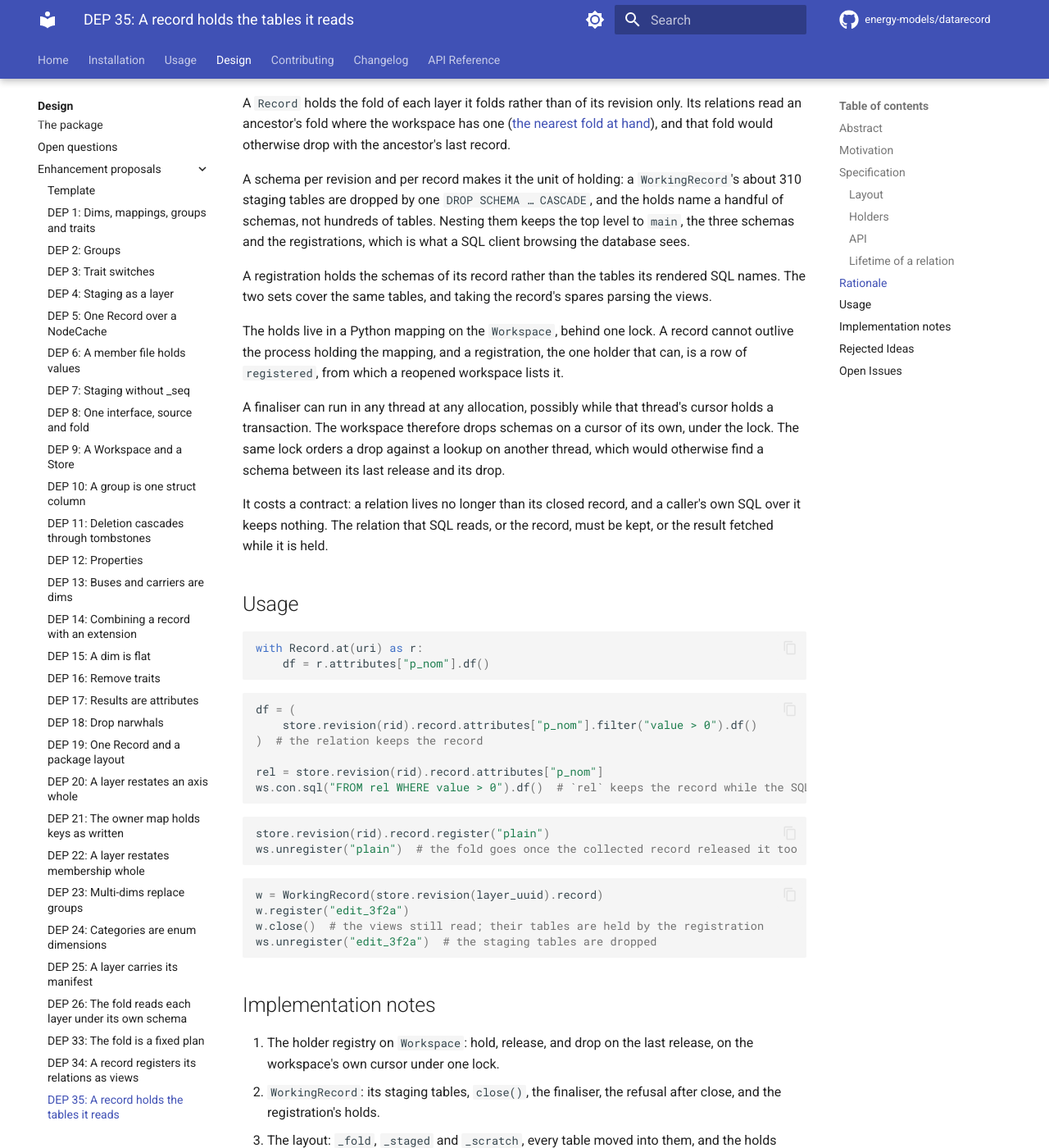
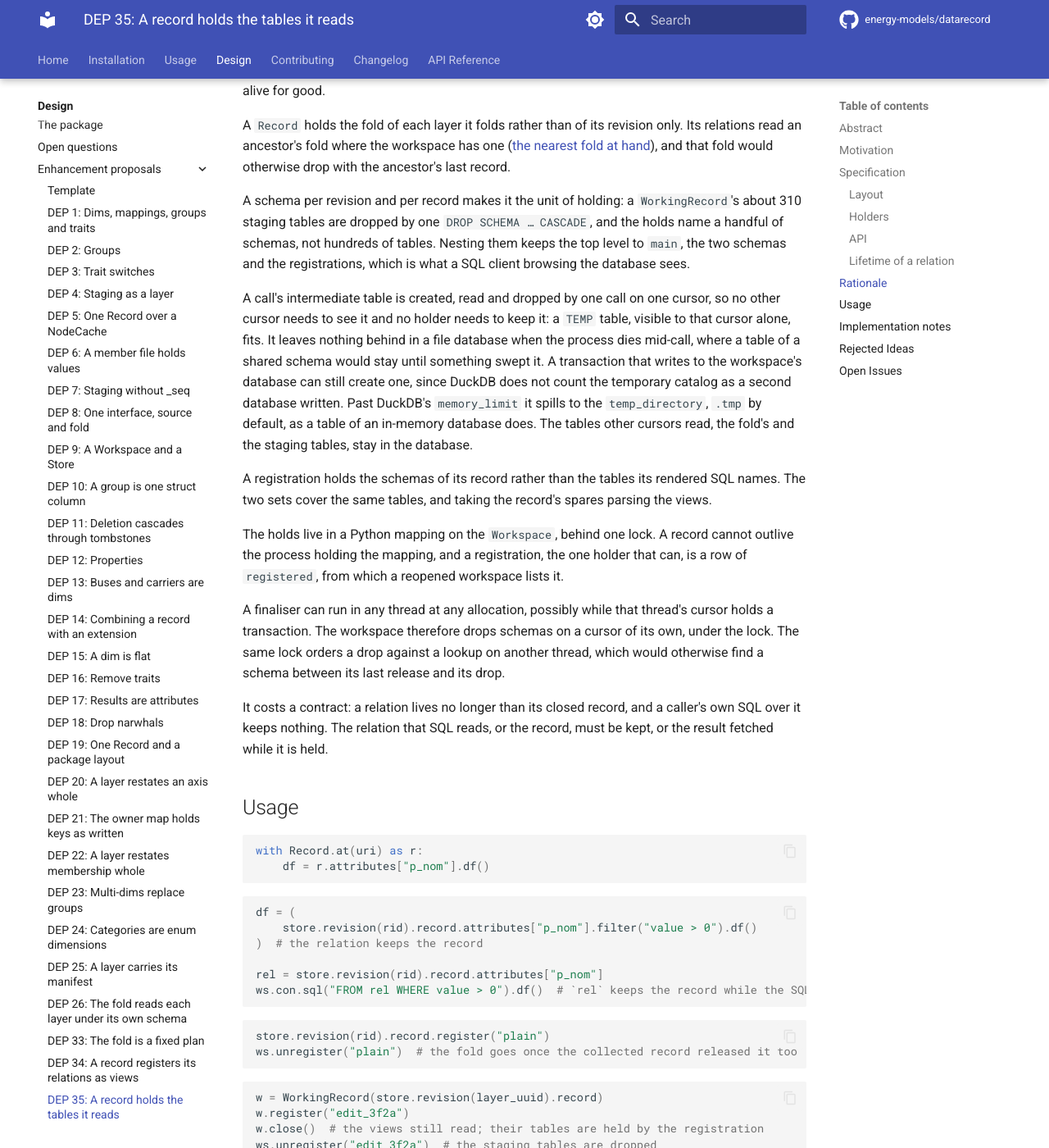
Before and after one commit to energy-models/datarecord, an MkDocs documentation site: the page built from docs/design/proposals/dep-0035-a-record-holds-the-tables-it-reads.md, in a window 1280 px wide and 1400 px high, scrolled down 3856 px. Shown: the whole window at 82% size. Built offline with MkDocs 1.6.1 and Material for MkDocs 9.7.7, drawn with Linux system fonts in a browser that asks for light colours; comment, search, counter and statistics services are not loaded; some of the changed text lies outside the part shown.

Commit message:
refactor: call-scoped tables are TEMP tables
A fold's checkpoints, an edit's snapshot and the PyPSA exporter's joins
are created, read and dropped on one cursor, so they become TEMP tables of
it. The _scratch schema goes, and register refuses _fold and _staged only.

```diff
--- a/docs/design/proposals/dep-0035-a-record-holds-the-tables-it-reads.md
+++ b/docs/design/proposals/dep-0035-a-record-holds-the-tables-it-reads.md
@@ -16,7 +16,7 @@ SPDX-License-Identifier: CC-BY-4.0
 
 ## Abstract
 
-The tables a workspace creates move out of `main` into three schemas: `_fold` for a revision's fold, `_staged` for a `WorkingRecord`'s staging tables, `_scratch` for a call's intermediates. A revision's fold and a record's staging tables each get a schema of their own inside, which is held by its holders: the records reading it and the registrations whose views read it. The workspace drops a schema when its last holder releases it. A record releases its holds on `close()`, or once it is collected unclosed. Every relation a record hands out keeps the record alive, so its tables live while the record or any relation taken from it lives.
+The tables a workspace keeps move out of `main` into two schemas: `_fold` for a revision's fold, `_staged` for a `WorkingRecord`'s staging tables. A call's intermediates become temporary tables of its cursor. A revision's fold and a record's staging tables each get a schema of their own inside, which is held by its holders: the records reading it and the registrations whose views read it. The workspace drops a schema when its last holder releases it. A record releases its holds on `close()`, or once it is collected unclosed. Every relation a record hands out keeps the record alive, so its tables live while the record or any relation taken from it lives.
 
 ## Motivation
 
@@ -35,15 +35,16 @@ DuckDB does not help. It drops a table a view reads without complaint, and the v
 
 ### Layout
 
-| schema            | holds                                                                       | created by                            |
-| ----------------- | --------------------------------------------------------------------------- | ------------------------------------- |
-| `main`            | `schemas`, `revisions`, `registered`                                        | the workspace                         |
-| `_fold.<rid>`     | `owner_map`, `dims_<dim>`, `dead_<name>` and `dim_owners` of revision `rid` | the first cursor to fold `rid`        |
-| `_staged.<layer>` | a `WorkingRecord`'s staging tables                                          | `WorkingRecord(...)`                  |
-| `_scratch`        | a fold's checkpoints, an edit's snapshot, the PyPSA exporter's joins        | the call using them, which drops them |
-| `<name>`          | the views of a registration (DEP 34)                                        | `register(name)`                      |
+| schema            | holds                                                                       | created by                     |
+| ----------------- | --------------------------------------------------------------------------- | ------------------------------ |
+| `main`            | `schemas`, `revisions`, `registered`                                        | the workspace                  |
+| `_fold.<rid>`     | `owner_map`, `dims_<dim>`, `dead_<name>` and `dim_owners` of revision `rid` | the first cursor to fold `rid` |
+| `_staged.<layer>` | a `WorkingRecord`'s staging tables                                          | `WorkingRecord(...)`           |
+| `<name>`          | the views of a registration (DEP 34)                                        | `register(name)`               |
 
-`_fold`, `_staged` and `_scratch` are created with the workspace, so `register` refuses them as names it finds taken. The id in a nested schema's name keys its tables, which no longer carry it.
+`_fold` and `_staged` are created with the workspace, so `register` refuses them as names it finds taken. The id in a nested schema's name keys its tables, which no longer carry it.
+
+A table that lives within one call, a fold's checkpoints, an edit's snapshot or the PyPSA exporter's joins, is a `TEMP` table of the calling cursor, in no schema of the database. The call creates, reads and drops it on that cursor.
 
 ### Holders
 
@@ -86,7 +87,9 @@ Only what a record hands out is anchored. A relation the record caches for itsel
 
 A `Record` holds the fold of each layer it folds rather than of its revision only. Its relations read an ancestor's fold where the workspace has one ([the nearest fold at hand](../layers/resolution.md#a-fold-starts-from-the-nearest-fold-at-hand)), and that fold would otherwise drop with the ancestor's last record.
 
-A schema per revision and per record makes it the unit of holding: a `WorkingRecord`'s about 310 staging tables are dropped by one `DROP SCHEMA … CASCADE`, and the holds name a handful of schemas, not hundreds of tables. Nesting them keeps the top level to `main`, the three schemas and the registrations, which is what a SQL client browsing the database sees.
+A schema per revision and per record makes it the unit of holding: a `WorkingRecord`'s about 310 staging tables are dropped by one `DROP SCHEMA … CASCADE`, and the holds name a handful of schemas, not hundreds of tables. Nesting them keeps the top level to `main`, the two schemas and the registrations, which is what a SQL client browsing the database sees.
+
+A call's intermediate table is created, read and dropped by one call on one cursor, so no other cursor needs to see it and no holder needs to keep it: a `TEMP` table, visible to that cursor alone, fits. It leaves nothing behind in a file database when the process dies mid-call, where a table of a shared schema would stay until something swept it. A transaction that writes to the workspace's database can still create one, since DuckDB does not count the temporary catalog as a second database written. Past DuckDB's `memory_limit` it spills to the `temp_directory`, `.tmp` by default, as a table of an in-memory database does. The tables other cursors read, the fold's and the staging tables, stay in the database.
 
 A registration holds the schemas of its record rather than the tables its rendered SQL names. The two sets cover the same tables, and taking the record's spares parsing the views.
 
@@ -128,11 +131,11 @@ ws.unregister("edit_3f2a")  # the staging tables are dropped
 
 1. The holder registry on `Workspace`: hold, release, and drop on the last release, on the workspace's own cursor under one lock.
 2. `WorkingRecord`: its staging tables, `close()`, the finaliser, the refusal after close, and the registration's holds.
-3. The layout: `_fold`, `_staged` and `_scratch`, every table moved into them, and the holds taken on schemas.
+3. The layout: `_fold` and `_staged`, every shared table moved into them, the holds taken on schemas, and a call's intermediates made `TEMP` tables of its cursor.
 4. `Record`: `_fold.<id>` of each layer it folds, held from construction; `close()`, the finaliser, the refusal after close, and `Revision.record` replacing a closed record. A `WorkingRecord` takes its base's, and reads a `Record` base through a copy open while it is, so closing the caller's base leaves its edits working.
 5. Anchoring: each relation of `dims`, `properties` and `attributes` keeps its record through a `weakref.finalize`, and a collected `Record` releases.
 
-The checks: a workspace that opens and closes records, edits and registrations in a loop ends with only the tables of `main` and the three schemas, empty. A view registered on a closed record reads until it is unregistered. A read after `close()` raises the closed error. A relation, or one derived from it, of a record collected unclosed reads after a collection, and the record's fold and staging tables go once the relation does. A registration of a collected record frees its fold on `unregister`.
+The checks: a workspace that opens and closes records, edits and registrations in a loop ends with only the tables of `main` and the two schemas, empty, and no temporary table on its cursor. A view registered on a closed record reads until it is unregistered. A read after `close()` raises the closed error. A relation, or one derived from it, of a record collected unclosed reads after a collection, and the record's fold and staging tables go once the relation does. A registration of a collected record frees its fold on `unregister`.
 
 ## Rejected Ideas
 
@@ -142,6 +145,7 @@ The checks: a workspace that opens and closes records, edits and registrations i
 - Wrapping each relation in a proxy holding the record. A proxy is no `DuckDBPyRelation`, which every consumer takes, and a relation derived from it would drop the proxy.
 - Only `close()`. Every forgotten record leaks, as all of them do today.
 - Holds kept in a DuckDB table. The Python holders would not survive a reopen, and the one that does, a registration, is already a row of `registered`.
+- A `_scratch` schema of the database for a call's intermediates. Each call drops its own, but a process that dies mid-call leaves them in a file database, and they are named in a catalog every cursor sees for tables only one reads.
 - A top-level schema per revision and per record. The top level fills with ids as `main` does today.
 - A table prefix per kind in `main`, as today. A record's tables can then be dropped only one by one, and a SQL client sees them all beside the bookkeeping.
 - Evicting shared tables by age or size. It breaks a live record's relations without telling it.
```
Also changed, not shown: CHANGELOG.md (+3 -3 lines), docs/design/storage/concurrency.md (+1 -0 lines), docs/design/storage/store.md (+10 -9 lines), 7 other files.
